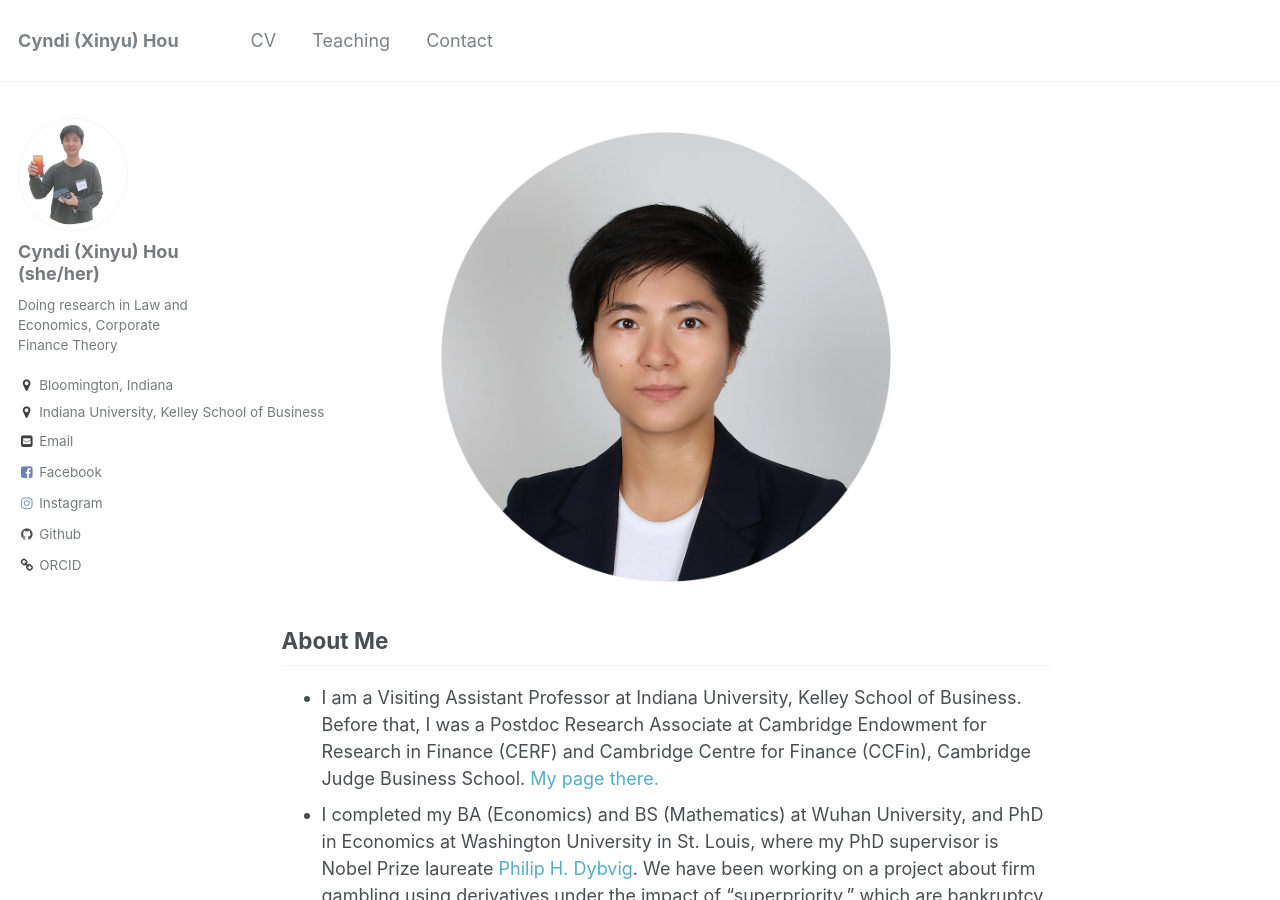
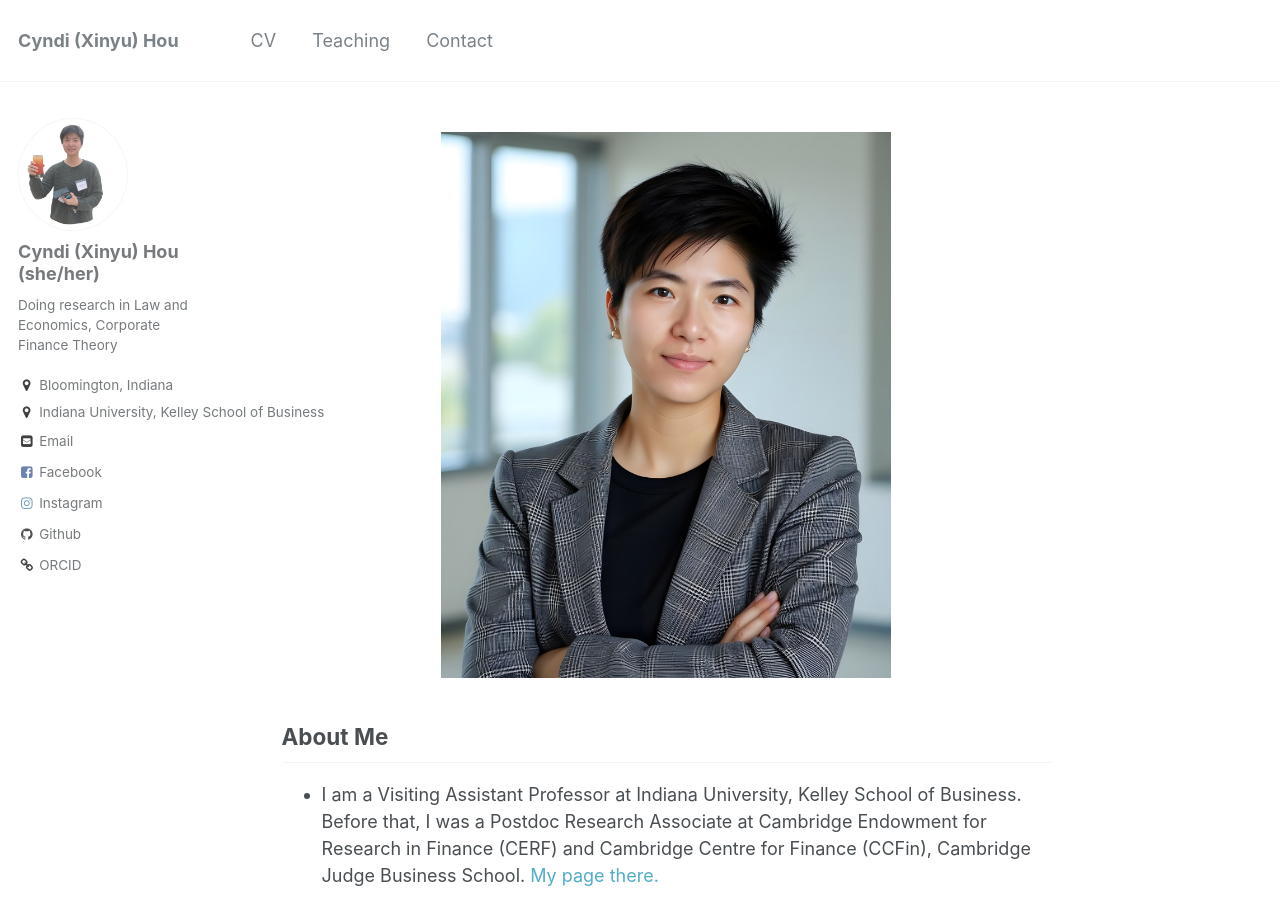
Before and after one commit to xinyuhou94/xinyuhou94.github.io, a Jekyll site: the page built from _pages/about.md, in a window 1280 px wide and 900 px high. Built offline with Jekyll 4.4.1, drawn with Linux system fonts in a browser that asks for light colours.

Commit message:
Update about.md

```diff
--- a/_pages/about.md
+++ b/_pages/about.md
@@ -9,7 +9,7 @@ redirect_from:
 ---
 
 <p align="center">
-  <img src="https://xinyuhou94.github.io/images/xinyuH.jpg?raw=true" alt="Photo" style="width: 450px;"/>
+  <img src="https://xinyuhou94.github.io/images/CyndiHOU.jpeg?raw=true" alt="Photo" style="width: 450px;"/>
 </p>
 
 ## About Me ##
```
